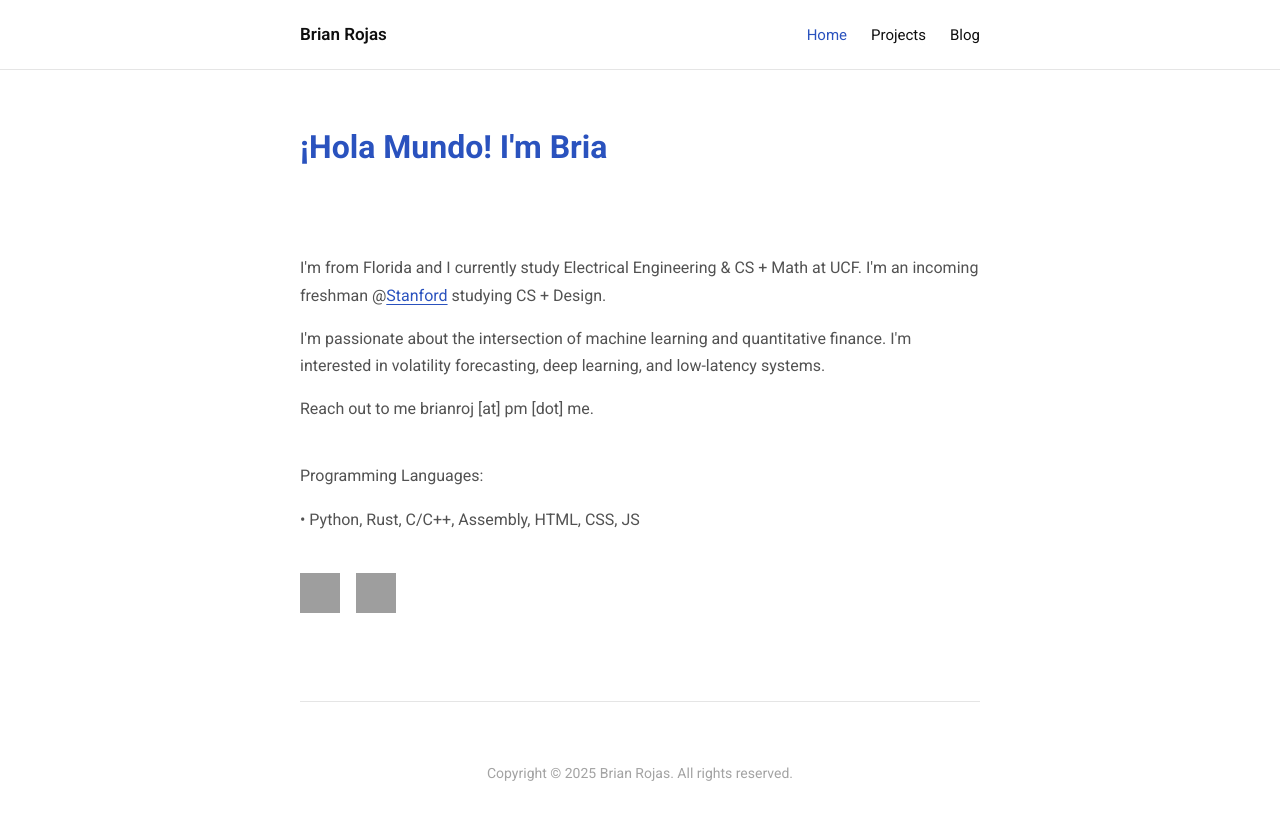
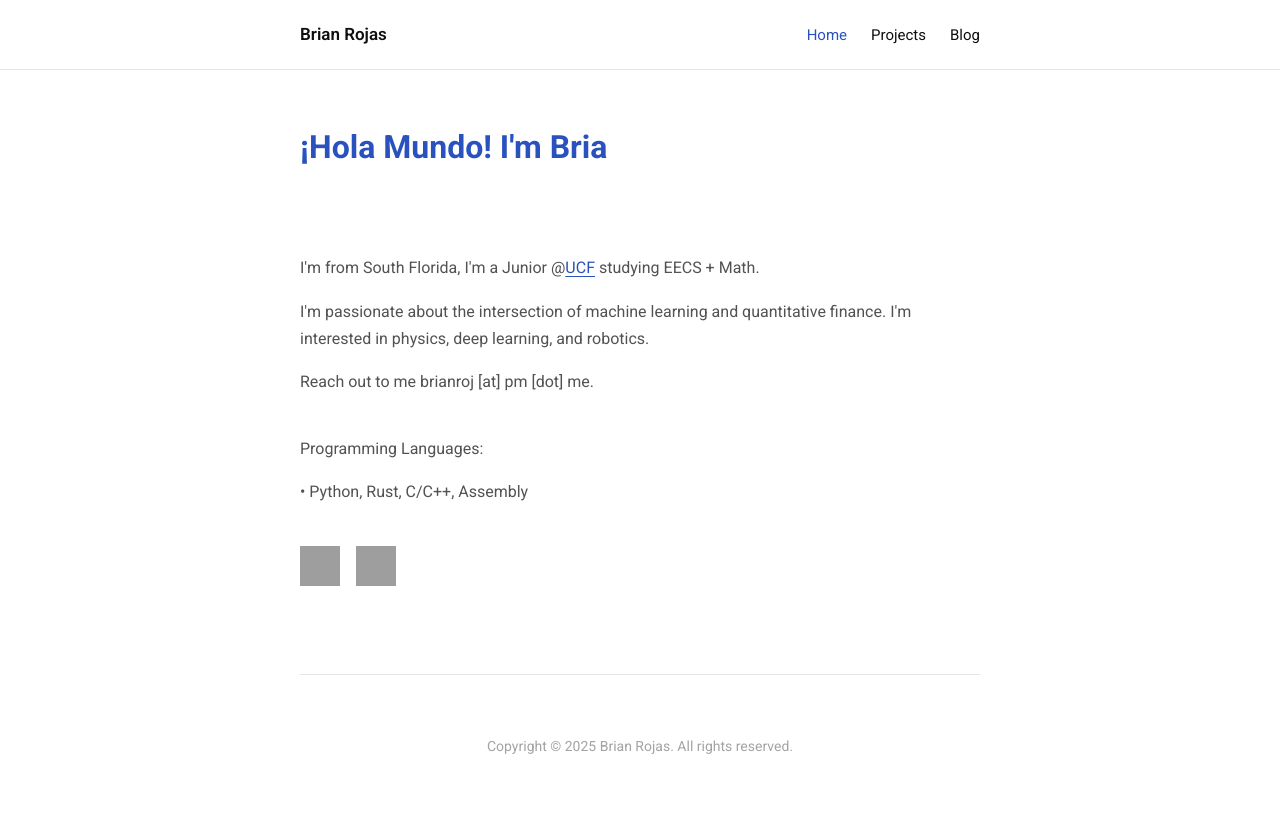
Before and after one commit to brianrojrc/brianrojrc.github.io, a Jekyll site: the page built from index.md, in a window 1280 px wide. Shown: the top 820 px of the page. Built offline with Jekyll 4.4.1, drawn with Linux system fonts in a browser that asks for light colours; grey boxes are pictures that could not be loaded.

Commit message:
Update index.md

```diff
--- a/index.md
+++ b/index.md
@@ -8,9 +8,9 @@ title: Home
 </header>
 
 <section id="about">
-    <p>I'm from Florida and I currently study Electrical Engineering & CS + Math at UCF. I'm an incoming freshman @<a href="https://www.stanford.edu" target="_blank">Stanford</a> studying CS + Design.</p>
+    <p>I'm from South Florida, I'm a Junior @<a href="https://www.ece.ucf.edu/" target="_blank">UCF</a> studying EECS + Math.</p>
 
-    <p>I'm passionate about the intersection of machine learning and quantitative finance. I'm interested in volatility forecasting, deep learning, and low-latency systems.</p>
+    <p>I'm passionate about the intersection of machine learning and quantitative finance. I'm interested in physics, deep learning, and robotics.</p>
 
     <p>Reach out to me brianroj [at] pm [dot] me.</p>
 </section>
@@ -18,7 +18,7 @@ title: Home
 <section id="quick-links">
     <p>Programming Languages:</p>
     <ul style="list-style: none; padding-left: 0; margin-top: 8px;">
-        <li>• Python, Rust, C/C++, Assembly, HTML, CSS, JS</li>
+        <li>• Python, Rust, C/C++, Assembly</li>
     </ul>
 </section>
 
```
